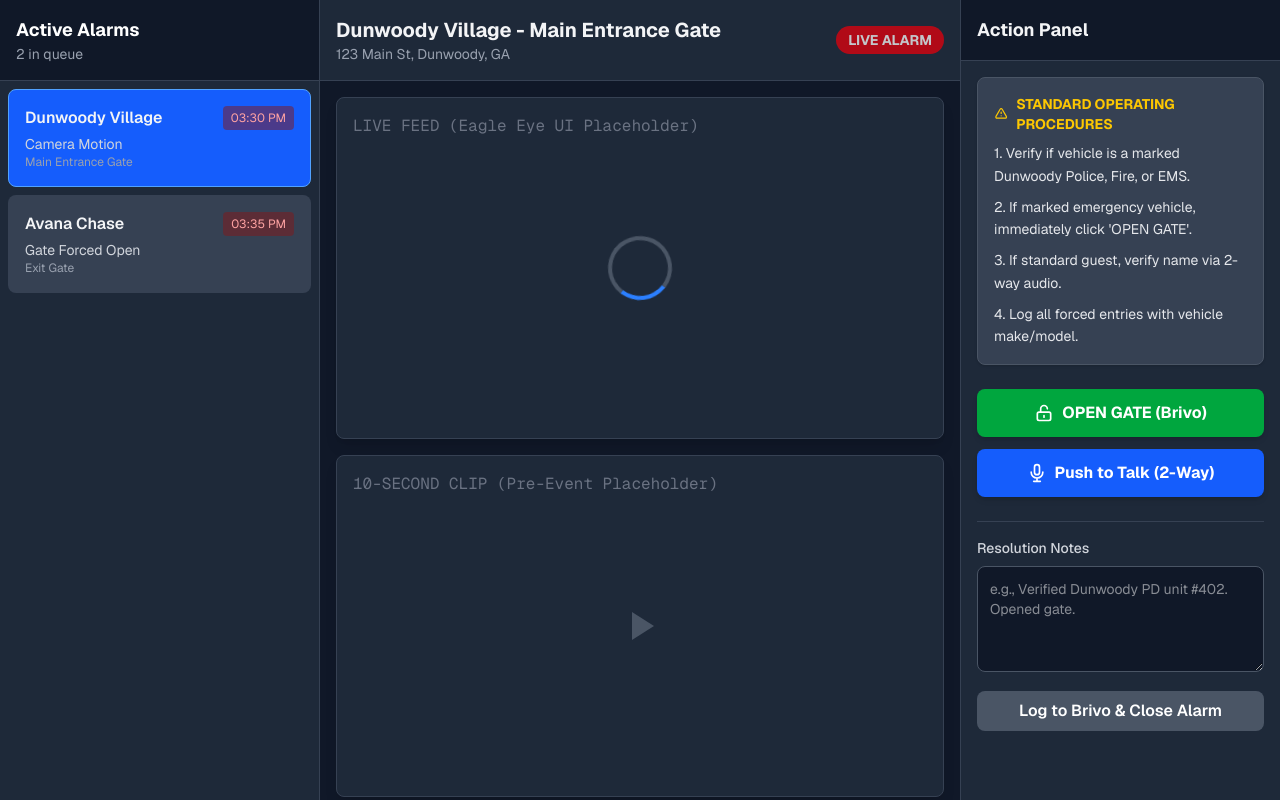
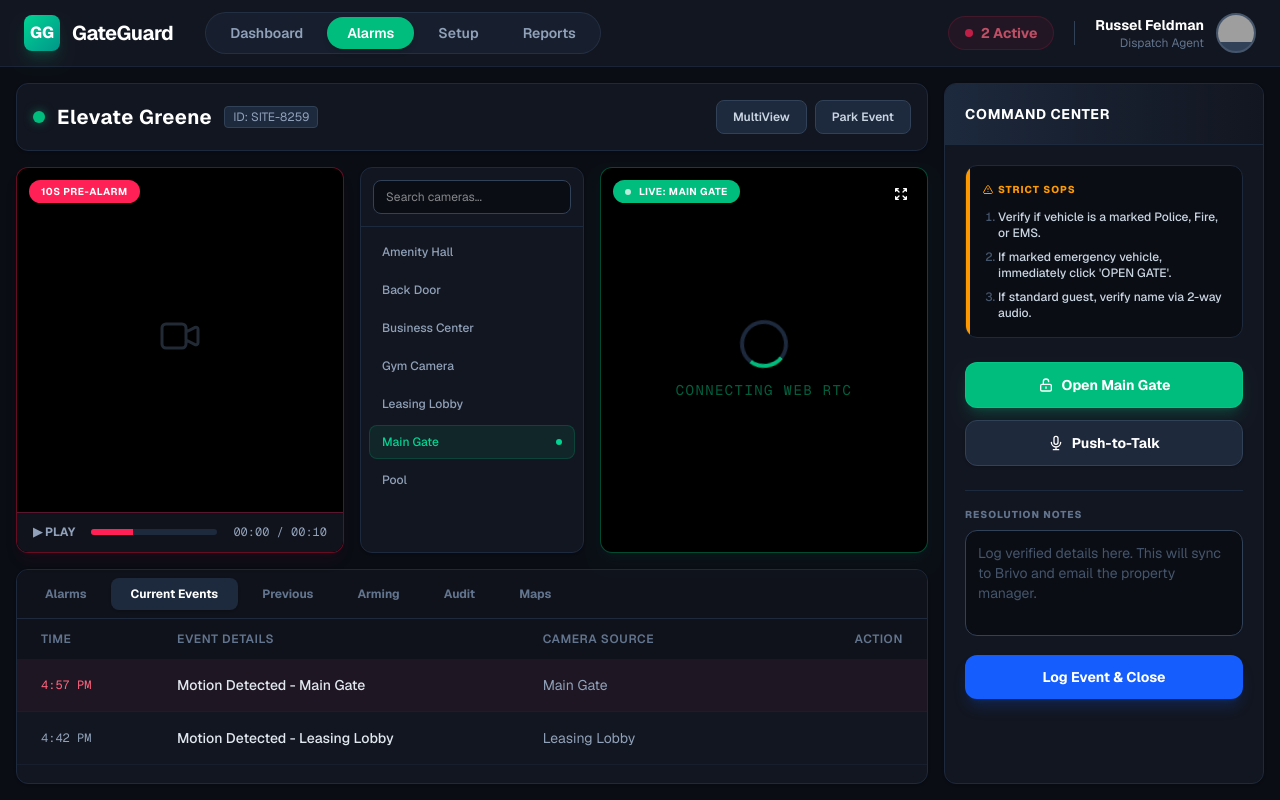
Before and after one commit to gateguard2024/gateguard-dispatch-ui, a Next.js app: page / in a window 1280 px wide. Built offline with nearby package versions, Linux system fonts and the light colour scheme; grey boxes are pictures that could not be loaded.

Commit message:
Refactor Dashboard for dynamic state and UI updates
Refactor Dashboard component to remove mock data and implement dynamic state management for alarms, tabs, and cameras. Update UI layout and add functionality for camera selection and event logging.

```diff
--- a/app/page.tsx
+++ b/app/page.tsx
@@ -2,164 +2,235 @@
 
 import React, { useState } from "react";
 
-// --- MOCK DATA ---
-const mockAlarms = [
-  {
-    eventId: "EVT-9901",
-    timestamp: "2026-03-19T15:30:00Z",
-    status: "active",
-    site: {
-      siteId: "SITE-DUNWOODY-01",
-      name: "Dunwoody Village",
-      address: "123 Main St, Dunwoody, GA",
-      managerContact: "Angela (555-0199)",
-    },
-    trigger: {
-      type: "Camera Motion",
-      cameraName: "Main Entrance Gate",
-    },
-    sops: [
-      "1. Verify if vehicle is a marked Dunwoody Police, Fire, or EMS.",
-      "2. If marked emergency vehicle, immediately click 'OPEN GATE'.",
-      "3. If standard guest, verify name via 2-way audio.",
-      "4. Log all forced entries with vehicle make/model.",
-    ],
-  },
-  {
-    eventId: "EVT-9902",
-    timestamp: "2026-03-19T15:35:12Z",
-    status: "active",
-    site: {
-      siteId: "SITE-AVANA-02",
-      name: "Avana Chase",
-      address: "456 Perimeter Ctr, Atlanta, GA",
-      managerContact: "Property Manager (555-0200)",
-    },
-    trigger: {
-      type: "Gate Forced Open",
-      cameraName: "Exit Gate",
-    },
-    sops: [
-      "1. Check for tailgating vehicle.",
-      "2. Log license plate if visible.",
-      "3. Dispatch courtesy patrol if gate remains stuck open.",
-    ],
-  },
-];
+export default function Dashboard() {
+  const [activeTab, setActiveTab] = useState("Current Events");
+  const [activeCamera, setActiveCamera] = useState("Main Gate");
 
-export default function Dashboard() {
-  // State to hold the currently selected alarm
-  const [activeAlarm, setActiveAlarm] = useState(mockAlarms[0]);
-  const [notes, setNotes] = useState("");
+  const tabs = ["Alarms", "Current Events", "Previous", "Arming", "Audit", "Maps"];
+  const cameras = ["Amenity Hall", "Back Door", "Business Center", "Gym Camera", "Leasing Lobby", "Main Gate", "Pool"];
 
   return (
-    <div className="flex h-screen bg-gray-900 text-gray-100 font-sans overflow-hidden">
+    <div className="flex flex-col h-screen bg-[#0A0D14] text-slate-300 font-sans overflow-hidden">
 
-      {/* LEFT PANEL: ALARM QUEUE (25% width) */}
-      <div className="w-1/4 bg-gray-800 border-r border-gray-700 flex flex-col">
-        <div className="p-4 bg-gray-900 border-b border-gray-700">
-          <h2 className="text-lg font-bold text-white">Active Alarms</h2>
-          <p className="text-sm text-gray-400">{mockAlarms.length} in queue</p>
+      {/* 1. MODERN TOP NAVIGATION */}
+      <header className="flex items-center justify-between bg-[#121620] border-b border-slate-800/80 px-6 py-3 z-10">
+        <div className="flex items-center space-x-8">
+          <div className="flex items-center space-x-3 cursor-pointer">
+            <div className="w-9 h-9 bg-gradient-to-br from-emerald-400 to-teal-600 rounded-lg flex items-center justify-center font-extrabold text-white shadow-lg shadow-emerald-500/20">
+              GG
             </div>
-        <div className="flex-1 overflow-y-auto p-2 space-y-2">
-          {mockAlarms.map((alarm) => (
-            <div
-              key={alarm.eventId}
-              onClick={() => setActiveAlarm(alarm)}
-              className={`p-4 rounded-lg cursor-pointer transition-colors ${
-                activeAlarm.eventId === alarm.eventId
-                  ? "bg-blue-600 border border-blue-400"
-                  : "bg-gray-700 hover:bg-gray-600 border border-transparent"
-              }`}
+            <span className="text-xl font-bold text-white tracking-tight">GateGuard</span>
+          </div>
+
+          <nav className="hidden lg:flex space-x-1 bg-slate-800/50 p-1 rounded-full border border-slate-700/50">
+            {["Dashboard", "Alarms", "Setup", "Reports"].map((item) => (
+              <button
+                key={item}
+                className={`px-5 py-1.5 text-sm font-semibold rounded-full transition-all ${item === "Alarms" ? "bg-emerald-500 text-white shadow-md" : "text-slate-400 hover:text-white hover:bg-slate-700/50"}`}
               >
-              <div className="flex justify-between items-start">
-                <span className="font-semibold">{alarm.site.name}</span>
-                <span className="text-xs text-red-300 bg-red-900/50 px-2 py-1 rounded">
-                  {new Date(alarm.timestamp).toLocaleTimeString([], { hour: '2-digit', minute: '2-digit' })}
-                </span>
+                {item}
+              </button>
+            ))}
+          </nav>
         </div>
-              <p className="text-sm text-gray-300 mt-1">{alarm.trigger.type}</p>
-              <p className="text-xs text-gray-400">{alarm.trigger.cameraName}</p>
+
+        <div className="flex items-center space-x-5">
+          <div className="flex items-center space-x-2 bg-rose-500/10 text-rose-400 border border-rose-500/20 px-4 py-1.5 rounded-full text-sm font-bold animate-pulse">
+            <span className="w-2 h-2 rounded-full bg-rose-500"></span>
+            <span>2 Active</span>
           </div>
+          <div className="w-px h-6 bg-slate-700"></div>
+          <div className="flex items-center space-x-3 cursor-pointer group">
+            <div className="text-right">
+              <div className="text-sm font-bold text-white group-hover:text-emerald-400 transition-colors">Russel Feldman</div>
+              <div className="text-xs text-slate-500">Dispatch Agent</div>
+            </div>
+            <div className="w-10 h-10 rounded-full bg-slate-700 border-2 border-slate-600 overflow-hidden">
+              {/* Avatar Placeholder */}
+              <img src="https://api.dicebear.com/7.x/avataaars/svg?seed=Russel" alt="Avatar" />
+            </div>
+          </div>
+        </div>
+      </header>
+
+      {/* 2. MAIN WORKSPACE WITH FLOATING CARDS */}
+      <main className="flex-1 flex gap-4 p-4 overflow-hidden">
+
+        {/* LEFT/CENTER WORKSPACE (Video & Data) */}
+        <div className="flex-1 flex flex-col gap-4 min-w-0">
+
+          {/* SITE HEADER ROW */}
+          <div className="flex justify-between items-center bg-[#121620] p-4 rounded-xl border border-slate-800 shadow-sm">
+            <div className="flex items-center space-x-3">
+              <div className="w-3 h-3 rounded-full bg-emerald-500 shadow-[0_0_10px_rgba(16,185,129,0.5)]"></div>
+              <h1 className="text-xl font-bold text-white tracking-wide">Elevate Greene</h1>
+              <span className="px-2 py-0.5 bg-slate-800 text-slate-400 text-xs rounded border border-slate-700">ID: SITE-8259</span>
+            </div>
+            <div className="flex space-x-2">
+              {["MultiView", "Park Event"].map((btn) => (
+                <button key={btn} className="bg-slate-800 hover:bg-slate-700 text-xs font-semibold text-slate-300 px-4 py-2 rounded-lg border border-slate-700 transition-colors">
+                  {btn}
+                </button>
               ))}
             </div>
           </div>
 
-      {/* CENTER PANEL: VIDEO ENGINE (50% width) */}
-      <div className="w-2/4 flex flex-col bg-black">
-        <div className="p-4 bg-gray-800 border-b border-gray-700 flex justify-between items-center">
-          <div>
-            <h1 className="text-xl font-bold">{activeAlarm.site.name} - {activeAlarm.trigger.cameraName}</h1>
-            <p className="text-sm text-gray-400">{activeAlarm.site.address}</p>
+          {/* VIDEO ENGINE ROW */}
+          <div className="flex h-[55%] gap-4">
+
+            {/* Pre-Alarm Clip */}
+            <div className="flex-1 flex flex-col bg-black rounded-xl border border-rose-500/40 relative overflow-hidden shadow-lg shadow-rose-900/10">
+              <div className="absolute top-3 left-3 bg-rose-500 text-white text-[10px] font-bold px-3 py-1 rounded-full z-10 uppercase tracking-wider shadow-md">
+                10s Pre-Alarm
               </div>
-          <span className="bg-red-600 animate-pulse text-white px-3 py-1 rounded-full text-sm font-bold">
-            LIVE ALARM
-          </span>
+              <div className="flex-1 flex justify-center items-center text-slate-600 font-mono text-sm">
+                 <svg className="w-12 h-12 opacity-50 mb-2" fill="none" stroke="currentColor" viewBox="0 0 24 24"><path strokeLinecap="round" strokeLinejoin="round" strokeWidth="1.5" d="M15 10l4.553-2.276A1 1 0 0121 8.618v6.764a1 1 0 01-1.447.894L15 14M5 18h8a2 2 0 002-2V8a2 2 0 00-2-2H5a2 2 0 00-2 2v8a2 2 0 002 2z"></path></svg>
+              </div>
+              <div className="bg-[#121620]/90 backdrop-blur h-10 flex items-center px-4 text-white border-t border-rose-500/30 space-x-4 text-xs">
+                <span className="text-slate-400 font-bold cursor-pointer hover:text-white">▶ PLAY</span>
+                <div className="flex-1 h-1.5 bg-slate-800 rounded-full overflow-hidden"><div className="w-1/3 h-full bg-rose-500"></div></div>
+                <span className="font-mono text-slate-400">00:00 / 00:10</span>
+              </div>
             </div>
 
-        <div className="flex-1 p-4 flex flex-col space-y-4 justify-center items-center bg-gray-900">
-          {/* Mock Video Players */}
-          <div className="w-full aspect-video bg-gray-800 border border-gray-700 rounded-lg flex items-center justify-center relative shadow-lg">
-            <span className="text-gray-500 absolute top-4 left-4 font-mono">LIVE FEED (Eagle Eye UI Placeholder)</span>
-            <div className="w-16 h-16 border-4 border-gray-600 border-t-blue-500 rounded-full animate-spin"></div>
+            {/* Camera Selector List */}
+            <div className="w-56 flex flex-col bg-[#121620] rounded-xl border border-slate-800 overflow-hidden shadow-sm">
+               <div className="p-3 border-b border-slate-800">
+                 <input type="text" placeholder="Search cameras..." className="w-full bg-[#0A0D14] border border-slate-700 rounded-lg px-3 py-2 text-xs text-white focus:outline-none focus:border-emerald-500 transition-colors" />
+               </div>
+               <div className="flex-1 overflow-y-auto p-2 space-y-1">
+                 {cameras.map(cam => (
+                   <button
+                    key={cam}
+                    onClick={() => setActiveCamera(cam)}
+                    className={`w-full text-left px-3 py-2 text-xs font-medium rounded-lg transition-all flex justify-between items-center ${activeCamera === cam ? 'bg-emerald-500/10 text-emerald-400 border border-emerald-500/20' : 'hover:bg-slate-800 text-slate-400 border border-transparent'}`}
+                   >
+                     {cam}
+                     {activeCamera === cam && <span className="w-1.5 h-1.5 rounded-full bg-emerald-400"></span>}
+                   </button>
+                 ))}
+               </div>
             </div>
 
-          <div className="w-full aspect-video bg-gray-800 border border-gray-700 rounded-lg flex items-center justify-center relative shadow-lg">
-            <span className="text-gray-500 absolute top-4 left-4 font-mono">10-SECOND CLIP (Pre-Event Placeholder)</span>
-            <svg className="w-12 h-12 text-gray-600" fill="currentColor" viewBox="0 0 24 24"><path d="M8 5v14l11-7z"/></svg>
+            {/* Live View */}
+            <div className="flex-1 flex flex-col bg-black rounded-xl border border-emerald-500/40 relative overflow-hidden shadow-lg shadow-emerald-900/10">
+              <div className="absolute top-3 left-3 bg-emerald-500 text-white text-[10px] font-bold px-3 py-1 rounded-full z-10 uppercase tracking-wider flex items-center shadow-md">
+                <span className="w-1.5 h-1.5 bg-white rounded-full animate-pulse mr-2"></span> LIVE: {activeCamera}
+              </div>
+              <div className="absolute top-3 right-3 flex space-x-2 z-10">
+                <button className="bg-black/50 text-white p-1.5 rounded hover:bg-black/80 backdrop-blur"><svg className="w-4 h-4" fill="none" stroke="currentColor" viewBox="0 0 24 24"><path strokeLinecap="round" strokeLinejoin="round" strokeWidth="2" d="M4 8V4m0 0h4M4 4l5 5m11-1V4m0 0h-4m4 0l-5 5M4 16v4m0 0h4m-4 0l5-5m11 5l-5-5m5 5v-4m0 4h-4"></path></svg></button>
+              </div>
+              <div className="flex-1 flex flex-col justify-center items-center text-emerald-500/50">
+                 <div className="w-12 h-12 border-4 border-slate-800 border-t-emerald-500 rounded-full animate-spin mb-3"></div>
+                 <span className="text-sm font-mono tracking-widest">CONNECTING WEB RTC</span>
               </div>
             </div>
           </div>
 
-      {/* RIGHT PANEL: SOPs & ACTIONS (25% width) */}
-      <div className="w-1/4 bg-gray-800 border-l border-gray-700 flex flex-col">
-        <div className="p-4 bg-gray-900 border-b border-gray-700">
-          <h2 className="text-lg font-bold">Action Panel</h2>
+          {/* BOTTOM TABBED PANEL */}
+          <div className="flex-1 flex flex-col bg-[#121620] rounded-xl border border-slate-800 shadow-sm overflow-hidden">
+             {/* Tab Row */}
+             <div className="flex p-2 gap-1 bg-[#0f121a] border-b border-slate-800 overflow-x-auto">
+               {tabs.map(tab => (
+                 <button
+                  key={tab}
+                  onClick={() => setActiveTab(tab)}
+                  className={`px-5 py-2 text-xs font-bold rounded-lg whitespace-nowrap transition-all ${activeTab === tab ? 'bg-slate-800 text-white shadow-sm' : 'text-slate-500 hover:text-slate-300 hover:bg-slate-800/50'}`}
+                 >
+                   {tab}
+                 </button>
+               ))}
              </div>
 
-        <div className="flex-1 overflow-y-auto p-4 space-y-6">
-          {/* SOPs */}
-          <div className="bg-gray-700 rounded-lg p-4 shadow-sm border border-gray-600">
-            <h3 className="text-sm font-bold text-yellow-400 uppercase mb-2 flex items-center">
-              <svg className="w-4 h-4 mr-2" fill="none" stroke="currentColor" viewBox="0 0 24 24"><path strokeLinecap="round" strokeLinejoin="round" strokeWidth="2" d="M12 9v2m0 4h.01m-6.938 4h13.856c1.54 0 2.502-1.667 1.732-3L13.732 4c-.77-1.333-2.694-1.333-3.464 0L3.34 16c-.77 1.333.192 3 1.732 3z"></path></svg>
-              Standard Operating Procedures
+             {/* Data Area */}
+             <div className="flex-1 overflow-y-auto">
+               {activeTab === "Current Events" && (
+                 <table className="w-full text-left text-sm">
+                   <thead className="bg-[#0f121a] text-slate-500 sticky top-0 text-xs uppercase tracking-wider">
+                     <tr>
+                       <th className="px-6 py-3 font-semibold">Time</th>
+                       <th className="px-6 py-3 font-semibold">Event Details</th>
+                       <th className="px-6 py-3 font-semibold">Camera Source</th>
+                       <th className="px-6 py-3 font-semibold text-right">Action</th>
+                     </tr>
+                   </thead>
+                   <tbody className="divide-y divide-slate-800/50">
+                     {[
+                       { time: "4:57 PM", det: "Motion Detected - Main Gate", cam: "Main Gate", status: "active" },
+                       { time: "4:42 PM", det: "Motion Detected - Leasing Lobby", cam: "Leasing Lobby", status: "queued" },
+                       { time: "4:30 PM", det: "Motion Detected - Gym Camera", cam: "Gym Camera", status: "queued" },
+                     ].map((row, i) => (
+                       <tr key={i} className={`group transition-colors ${row.status === 'active' ? 'bg-rose-500/5 hover:bg-rose-500/10' : 'hover:bg-slate-800/50'}`}>
+                         <td className={`px-6 py-4 whitespace-nowrap font-mono text-xs ${row.status === 'active' ? 'text-rose-400' : 'text-slate-400'}`}>{row.time}</td>
+                         <td className="px-6 py-4 text-slate-200 font-medium">{row.det}</td>
+                         <td className="px-6 py-4 text-slate-400">{row.cam}</td>
+                         <td className="px-6 py-4 text-right">
+                           <button className="text-emerald-400 text-xs font-bold hover:text-emerald-300 opacity-0 group-hover:opacity-100 transition-opacity">View Details →</button>
+                         </td>
+                       </tr>
+                     ))}
+                   </tbody>
+                 </table>
+               )}
+               {activeTab !== "Current Events" && (
+                 <div className="flex h-full items-center justify-center text-slate-600">
+                   {activeTab} Data Feed
+                 </div>
+               )}
+             </div>
+          </div>
+        </div>
+
+        {/* RIGHT ACTION PANEL */}
+        <div className="w-80 flex flex-col bg-[#121620] rounded-xl border border-slate-800 shadow-sm overflow-hidden shrink-0">
+          <div className="p-5 bg-gradient-to-r from-slate-800 to-[#121620] border-b border-slate-800">
+            <h2 className="text-sm font-bold text-white uppercase tracking-wider">Command Center</h2>
+          </div>
+
+          <div className="flex-1 overflow-y-auto p-5 space-y-6">
+
+            {/* Standard Operating Procedures Card */}
+            <div className="bg-[#0A0D14] rounded-xl border border-slate-800 p-4 relative overflow-hidden">
+              <div className="absolute top-0 left-0 w-1 h-full bg-amber-500"></div>
+              <h3 className="text-[10px] font-extrabold text-amber-500 uppercase tracking-widest mb-3 flex items-center">
+                <svg className="w-3 h-3 mr-1" fill="none" stroke="currentColor" viewBox="0 0 24 24"><path strokeLinecap="round" strokeLinejoin="round" strokeWidth="2" d="M12 9v2m0 4h.01m-6.938 4h13.856c1.54 0 2.502-1.667 1.732-3L13.732 4c-.77-1.333-2.694-1.333-3.464 0L3.34 16c-.77 1.333.192 3 1.732 3z"></path></svg>
+                Strict SOPs
               </h3>
-            <ul className="text-sm text-gray-200 space-y-2">
-              {activeAlarm.sops.map((sop, idx) => (
-                <li key={idx} className="leading-relaxed">{sop}</li>
-              ))}
+              <ul className="text-xs text-slate-300 space-y-2 list-decimal pl-4 marker:text-slate-600 font-medium">
+                <li>Verify if vehicle is a marked Police, Fire, or EMS.</li>
+                <li>If marked emergency vehicle, immediately click 'OPEN GATE'.</li>
+                <li>If standard guest, verify name via 2-way audio.</li>
               </ul>
             </div>
 
-          {/* Quick Actions */}
+            {/* Hard Actions */}
             <div className="space-y-3">
-            <button className="w-full bg-green-600 hover:bg-green-500 text-white font-bold py-3 px-4 rounded-lg shadow-md transition-all flex justify-center items-center">
-              <svg className="w-5 h-5 mr-2" fill="none" stroke="currentColor" viewBox="0 0 24 24"><path strokeLinecap="round" strokeLinejoin="round" strokeWidth="2" d="M8 11V7a4 4 0 118 0m-4 8v2m-6 4h12a2 2 0 002-2v-6a2 2 0 00-2-2H6a2 2 0 00-2 2v6a2 2 0 002 2z"></path></svg>
-              OPEN GATE (Brivo)
+              <button className="w-full bg-emerald-500 hover:bg-emerald-400 text-white font-bold py-3 px-4 rounded-xl shadow-lg shadow-emerald-500/20 transition-all flex justify-center items-center text-sm border border-emerald-400/50">
+                <svg className="w-4 h-4 mr-2" fill="none" stroke="currentColor" viewBox="0 0 24 24"><path strokeLinecap="round" strokeLinejoin="round" strokeWidth="2" d="M8 11V7a4 4 0 118 0m-4 8v2m-6 4h12a2 2 0 002-2v-6a2 2 0 00-2-2H6a2 2 0 00-2 2v6a2 2 0 002 2z"></path></svg>
+                Open Main Gate
               </button>
-            <button className="w-full bg-blue-600 hover:bg-blue-500 text-white font-bold py-3 px-4 rounded-lg shadow-md transition-all flex justify-center items-center">
-               <svg className="w-5 h-5 mr-2" fill="none" stroke="currentColor" viewBox="0 0 24 24"><path strokeLinecap="round" strokeLinejoin="round" strokeWidth="2" d="M19 11a7 7 0 01-7 7m0 0a7 7 0 01-7-7m7 7v4m0 0H8m4 0h4m-4-8a3 3 0 01-3-3V5a3 3 0 116 0v6a3 3 0 01-3 3z"></path></svg>
-              Push to Talk (2-Way)
+              <button className="w-full bg-[#1e293b] hover:bg-indigo-500 text-white font-bold py-3 px-4 rounded-xl transition-all flex justify-center items-center text-sm border border-slate-700 hover:border-indigo-400 shadow-sm hover:shadow-indigo-500/20">
+                <svg className="w-4 h-4 mr-2" fill="none" stroke="currentColor" viewBox="0 0 24 24"><path strokeLinecap="round" strokeLinejoin="round" strokeWidth="2" d="M19 11a7 7 0 01-7 7m0 0a7 7 0 01-7-7m7 7v4m0 0H8m4 0h4m-4-8a3 3 0 01-3-3V5a3 3 0 116 0v6a3 3 0 01-3 3z"></path></svg>
+                Push-to-Talk
               </button>
             </div>
 
-          {/* Incident Logging */}
-          <div className="pt-4 border-t border-gray-700">
-            <label className="block text-sm font-medium text-gray-300 mb-2">Resolution Notes</label>
+            {/* Resolution Form */}
+            <div className="pt-4 border-t border-slate-800">
+              <label className="block text-[10px] font-extrabold text-slate-500 mb-2 uppercase tracking-widest">Resolution Notes</label>
               <textarea
-              className="w-full bg-gray-900 border border-gray-600 rounded-lg p-3 text-sm text-white focus:ring-2 focus:ring-blue-500 focus:outline-none mb-3"
+                className="w-full bg-[#0A0D14] border border-slate-700 rounded-xl p-3 text-sm text-slate-200 focus:border-blue-500 focus:ring-1 focus:ring-blue-500 focus:outline-none mb-3 resize-none transition-all placeholder:text-slate-600"
                 rows={4}
-              placeholder="e.g., Verified Dunwoody PD unit #402. Opened gate."
-              value={notes}
-              onChange={(e) => setNotes(e.target.value)}
+                placeholder="Log verified details here. This will sync to Brivo and email the property manager."
               ></textarea>
-            <button className="w-full bg-gray-600 hover:bg-gray-500 text-white font-semibold py-2 px-4 rounded-lg transition-colors">
-              Log to Brivo & Close Alarm
+              <button className="w-full bg-blue-600 hover:bg-blue-500 text-white font-bold py-3 px-4 rounded-xl shadow-lg shadow-blue-600/20 transition-all text-sm">
+                Log Event & Close
               </button>
             </div>
           </div>
         </div>
 
+      </main>
     </div>
   );
 }
```
Lines whose indentation alone changed are shown as unchanged.
